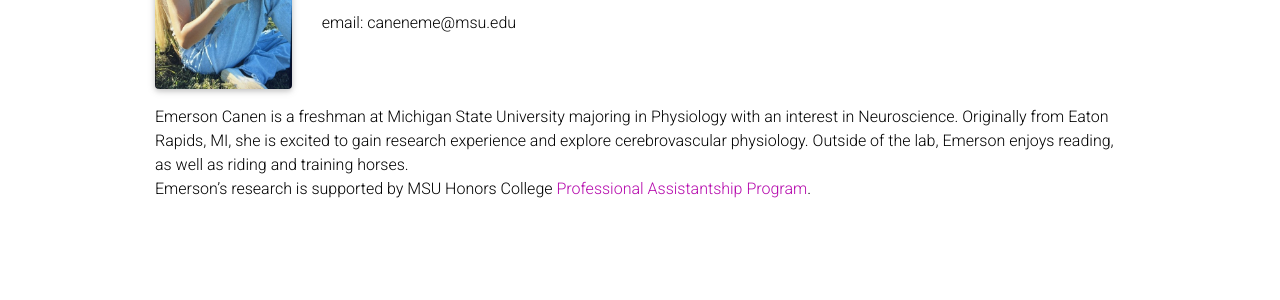
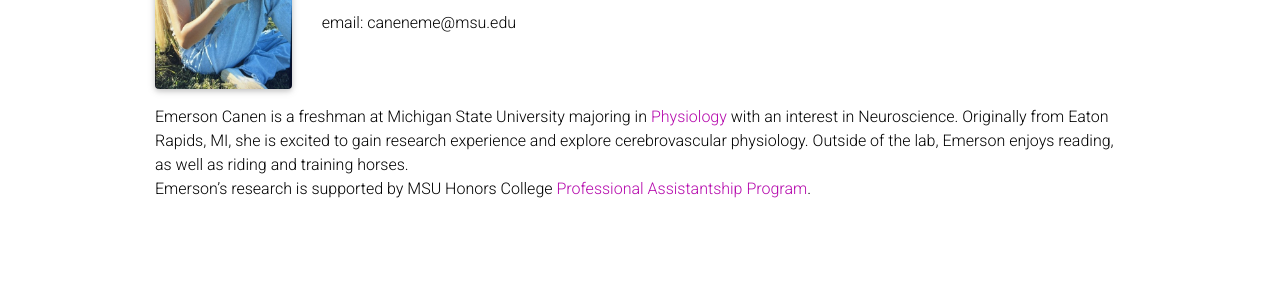
Before and after one commit to zhanglabmsu/zhanglabmsu.github.io, a Jekyll site: the page built from _projects/05_05_emerson_canen.md, in a window 1280 px wide. Shown: the part 272-572 px from the top of the page. Built offline with Jekyll 4.4.1, drawn with Linux system fonts in a browser that asks for light colours; full-size pictures stand in for the smaller copies a plugin makes; comment, search, counter and statistics services are not loaded; a style sheet for code colours, icons or effects is not loaded; some of the changed lines change nothing that is shown.

Commit message:
initial commit

```diff
--- a/_projects/05_05_emerson_canen.md
+++ b/_projects/05_05_emerson_canen.md
@@ -23,5 +23,5 @@ category: Current Lab Members
     </div>
 </div>
 
-Emerson Canen is a freshman at Michigan State University majoring in Physiology with an interest in Neuroscience. Originally from Eaton Rapids, MI, she is excited to gain research experience and explore cerebrovascular physiology. Outside of the lab, Emerson enjoys reading, as well as riding and training horses.<br>
+Emerson Canen is a freshman at Michigan State University majoring in [Physiology](https://physiology.natsci.msu.edu/academics/undergraduate/bachelor-of-science-in-physiology/index.aspx) with an interest in Neuroscience. Originally from Eaton Rapids, MI, she is excited to gain research experience and explore cerebrovascular physiology. Outside of the lab, Emerson enjoys reading, as well as riding and training horses.<br>
 Emerson's research is supported by MSU Honors College [Professional Assistantship Program](https://honorscollege.msu.edu/programs/research-opportunities/professorial-assistantship-pa-program/).
```
